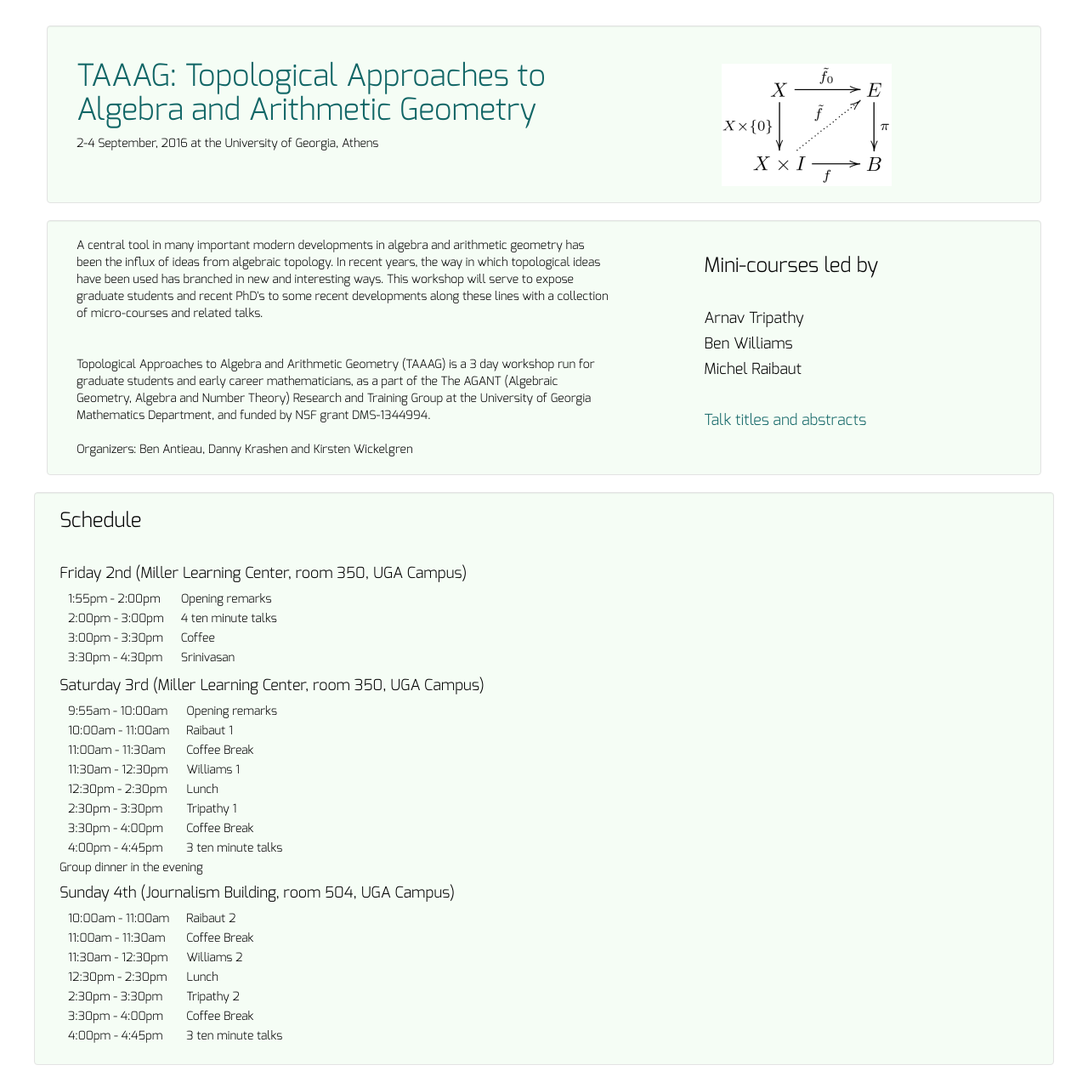
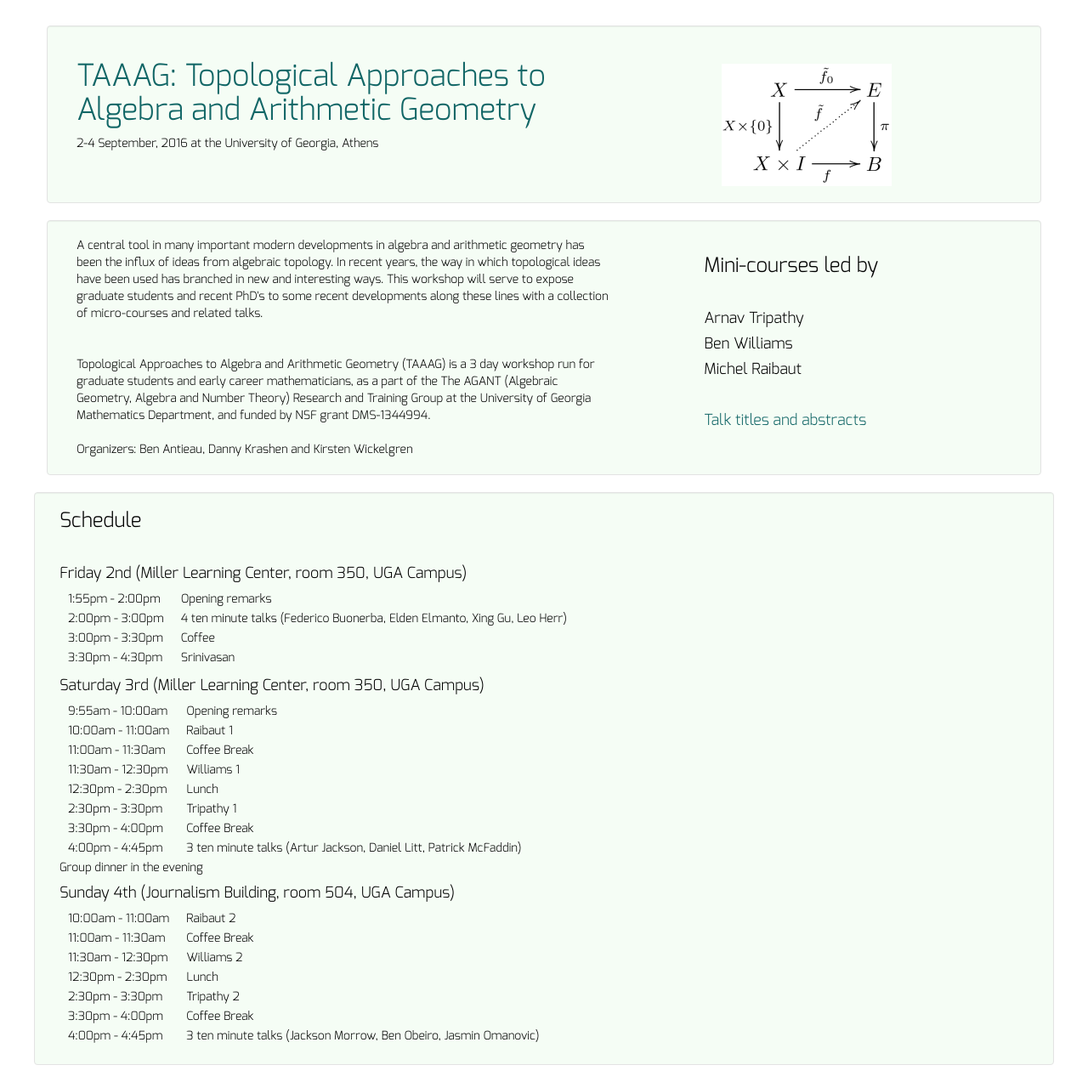
Before and after one commit to torsor/taaag, a Jekyll site: the page built from index.html, in a window 1280 px wide. Shown: the whole page at 85% size. Built offline with Jekyll 4.4.1, drawn with Linux system fonts in a browser that asks for light colours; nearby versions of some CDN libraries.

Commit message:
add talks

```diff
--- a/index.html
+++ b/index.html
@@ -52,7 +52,8 @@ Campus)</h4>
   <td>1:55pm - 2:00pm</td> <td> Opening remarks </td>
 </tr>
 <tr>
-  <td>2:00pm - 3:00pm</td> <td> 4 ten minute talks </td>
+  <td>2:00pm - 3:00pm</td> <td> 4 ten minute talks (Federico Buonerba,
+  Elden Elmanto, Xing Gu, Leo Herr)</td>
 </tr>
 <tr>
   <td>3:00pm - 3:30pm</td> <td> Coffee </td>
@@ -88,7 +89,8 @@ Campus)</h4>
   <td>3:30pm - 4:00pm</td> <td> Coffee Break </td>
 </tr>
 <tr>
-  <td>4:00pm - 4:45pm</td> <td> 3 ten minute talks </td>
+  <td>4:00pm - 4:45pm</td> <td> 3 ten minute talks (Artur Jackson, Daniel
+  Litt, Patrick McFaddin) </td>
 </tr>
 </table>
 Group dinner in the evening
@@ -115,7 +117,8 @@ Group dinner in the evening
   <td>3:30pm - 4:00pm</td> <td> Coffee Break </td>
 </tr>
 <tr>
-  <td>4:00pm - 4:45pm</td> <td> 3 ten minute talks </td>
+  <td>4:00pm - 4:45pm</td> <td> 3 ten minute talks (Jackson Morrow, Ben
+  Obeiro, Jasmin Omanovic)</td>
 </tr>
 </table>
 </div> <!-- /left-->
```
